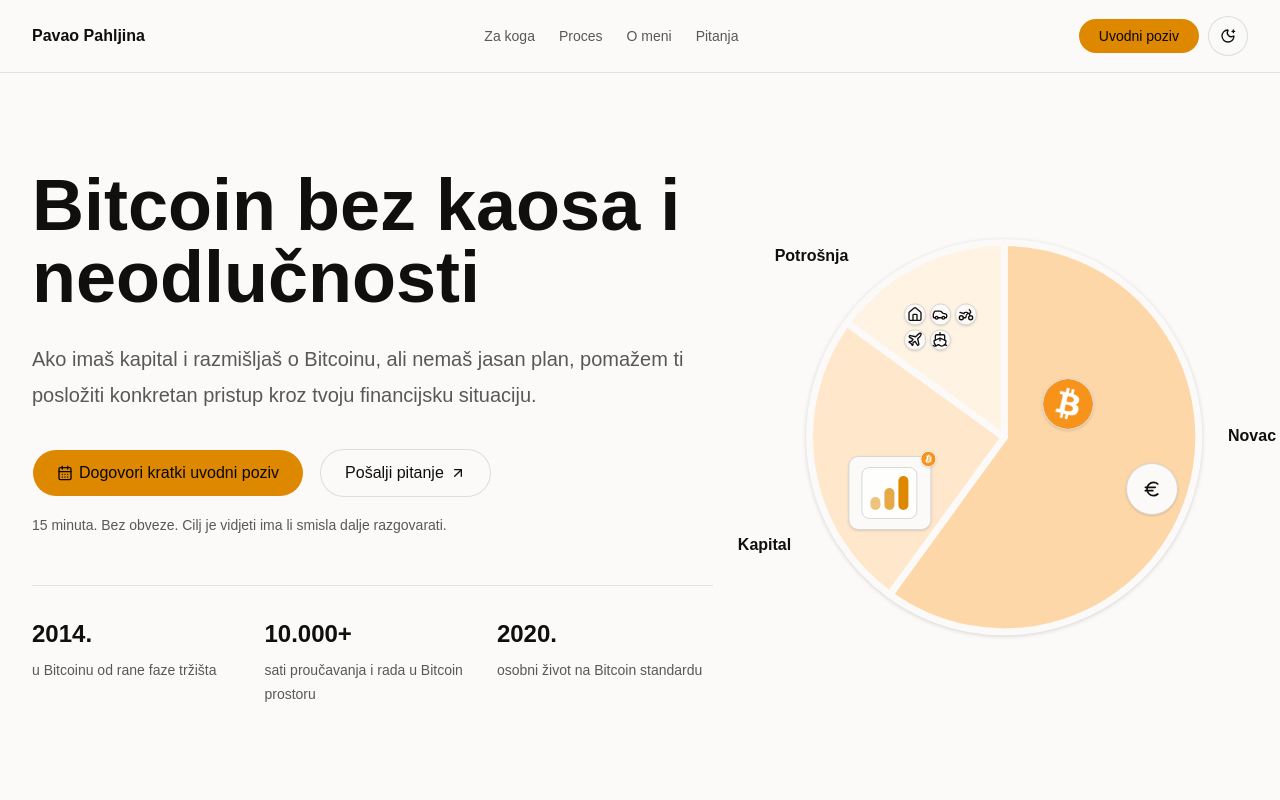
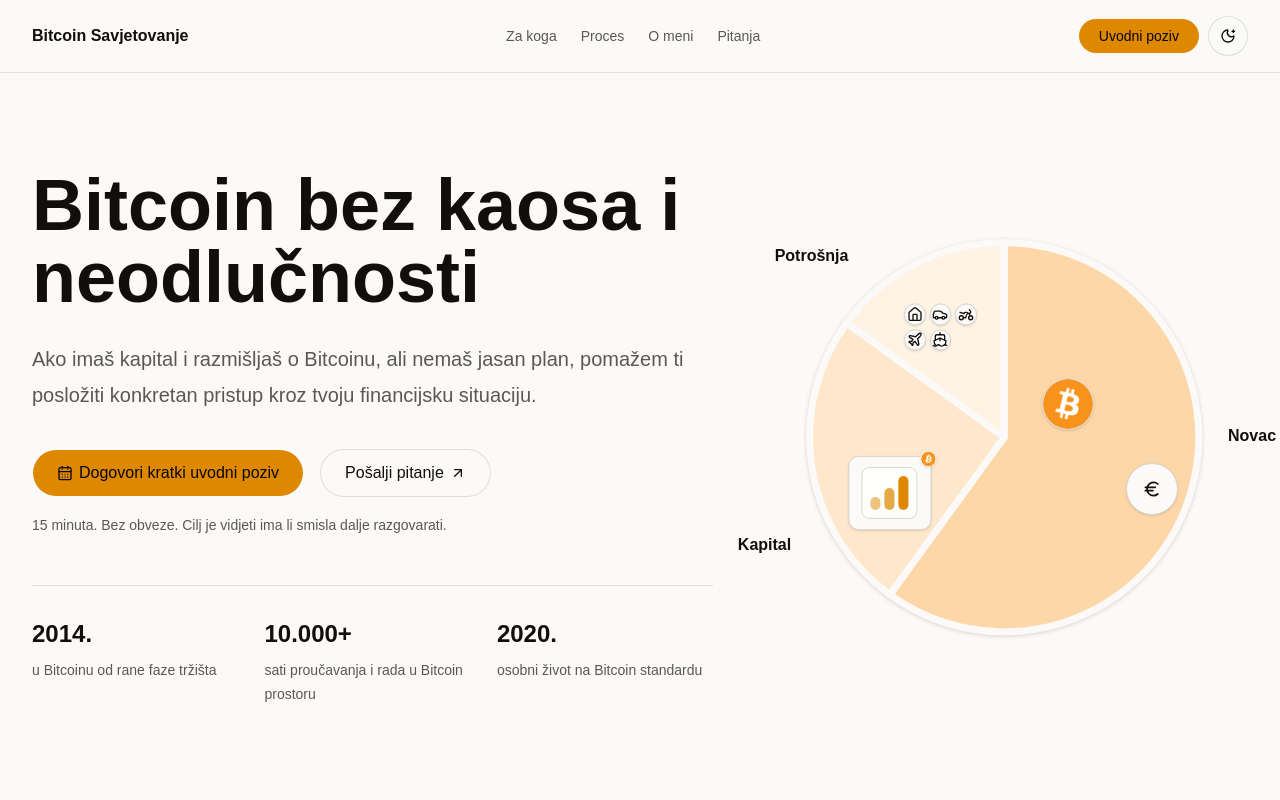
Before and after one commit to bitcoin-savjetovanje/bitcoin-savjetovanje.github.io, a React (Vite) app: page / in a window 1280 px wide. Shown: the top 800 px of the page. Built offline with nearby package versions, Linux system fonts and the light colour scheme.

Commit message:
Update booking link and header brand

```diff
--- a/src/App.tsx
+++ b/src/App.tsx
@@ -24,7 +24,7 @@
 import { useTheme } from "@/components/theme-provider"
 import { Button } from "@/components/ui/button"
 
-const CALENDLY_URL = "https://cal.com/btcpavao/meeting"
+const CALENDLY_URL = "https://cal.com/btcpavao/uvodni-poziv"
 const EMAIL = "pavao@hey.com"
 const PRACTICAL_BITCOIN_STANDARD_URL =
   "https://btcpavao.gitbook.io/practical-bitcoin-standard/"
@@ -334,7 +334,7 @@
       <header className="sticky top-0 z-40 border-b border-border/70 bg-background/86 backdrop-blur-xl">
         <div className="mx-auto flex max-w-7xl items-center justify-between gap-4 px-4 py-4 sm:px-6 lg:px-8">
           <a className="font-display text-base font-semibold" href="#top">
-            Pavao Pahljina
+            Bitcoin Savjetovanje
           </a>
 
           <nav className="hidden items-center gap-6 md:flex">
@@ -721,7 +721,7 @@
                     target="_blank"
                     rel="noopener noreferrer"
                   >
-                    cal.com/btcpavao/meeting
+                    cal.com/btcpavao/uvodni-poziv
                   </a>
                 </p>
                 <p>
```
